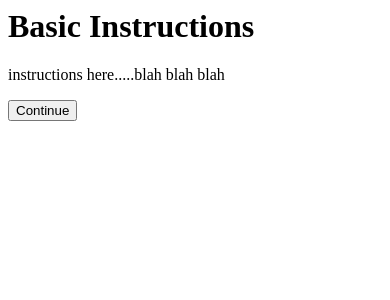
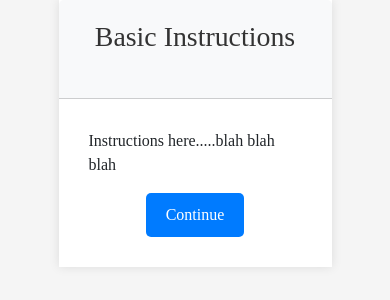
Before and after one commit to allholy/fs-exp_taxonomy, a Django app: page /classurvey/instructions/ in a window 390 px wide. Shown: the top 300 px of the page. Run offline with Django 4.2, Linux system fonts and the light colour scheme.

Commit message:
create base.html, transfer all css to static, fix some forms, restyle

```diff
--- /dev/null
+++ b/classurvey/static/classurvey/css/styles.css
@@ -0,0 +1,113 @@
+body {
+    background-color: #f5f5f5;
+    font-family: "Times New Roman", Times, serif;
+}
+
+h1 {
+    text-align: center;
+    margin-bottom: 25px;
+}
+
+form {
+    display: flex;
+    justify-content: center;
+}
+
+li a:hover:not(.active) {
+    color: white;
+    text-decoration: none;
+  }
+
+
+.button1 {
+    background-color: #d1deec;
+    border-color: #000000;
+    padding: 10px 20px;
+    font-size: 16px;
+    font-weight: bold;
+    margin-top: 20px;
+}
+
+.button-main {
+    background-color: #007bff;
+    color: #fff;
+    border: none;
+    border-radius: 5px;
+    font-size: 16px;
+    padding: 10px 20px;
+    cursor: pointer;
+    transition: background-color 0.2s ease;
+}
+
+.button-main:hover {
+    background-color: #0270e6;
+}
+
+.button-end {
+    margin-top: 10px;
+}
+
+.button-end a:hover {
+    text-decoration: none;
+    color: inherit;
+}
+
+.invisible-link {
+    text-decoration: none;
+    color: inherit;
+}
+
+.container-start {
+    max-width: 600px;
+    margin: 0 auto;
+    padding: 20px;
+    box-shadow: 0 0 10px rgba(0, 0, 0, 0.1);
+    background-color: #fff;
+    position: absolute;
+    top: 30%;
+    left: 50%;
+    transform: translate(-50%, -50%);
+}
+
+.container-instr {
+    width: 70%;
+    margin: auto;
+}
+
+.card {
+    border: none;
+    border-radius: 0;
+    box-shadow: 0 0 10px rgba(0, 0, 0, 0.1);
+}
+
+.card-header.bg-light {
+    background-color: #f8f9fa;
+    color: #333;
+    padding: 20px;
+}
+
+.card-body {
+    padding: 30px;
+}
+
+.brd {
+    border: 2px solid black;
+    padding: 10px;
+    text-align: center;
+}
+
+.pos-end {
+    display: flex;
+    justify-content: center;
+    align-items: center;
+    height: 60vh;
+}
+
+
+/* Responsive styles */
+@media screen and (max-width: 640px) {
+    .container {
+        max-width: 100%;
+        box-shadow: none;
+    }
+}
--- a/classurvey/templates/classurvey/annotate_sound.html
+++ b/classurvey/templates/classurvey/annotate_sound.html
@@ -1,3 +1,5 @@
+{% extends 'classurvey/base.html' %}
+
 {% block content %}
 
     <div style="display: flex; justify-content: center;">
@@ -48,7 +50,7 @@
         {% endfor %}
     </fieldset>
 
-      <input type="submit" value="Vote">
+    <input type="submit" class="btn btn-outline-dark btn-sm" value="Vote">
     </form>
 
 
--- /dev/null
+++ b/classurvey/templates/classurvey/base.html
@@ -0,0 +1,15 @@
+{% load static %}
+
+<!DOCTYPE html>
+<html>
+    <head>
+        <title>Experiment</title>
+        <link rel="stylesheet" href="https://cdn.jsdelivr.net/npm/bootstrap@5.2.3/dist/css/bootstrap.min.css" integrity="sha384-rbsA2VBKQhggwzxH7pPCaAqO46MgnOM80zW1RWuH61DGLwZJEdK2Kadq2F9CUG65" crossorigin="anonymous">
+        <link rel="stylesheet" type="text/css" href="{% static 'classurvey/css/styles.css' %}">
+    </head>
+
+    <body>
+        {% block content %}{% endblock content %}
+        <script src="https://cdn.jsdelivr.net/npm/bootstrap@5.2.3/dist/js/bootstrap.bundle.min.js" integrity="sha384-kenU1KFdBIe4zVF0s0G1M5b4hcpxyD9F7jL+jjXkk+Q2h455rYXK/7HAuoJl+0I4" crossorigin="anonymous"></script>
+    </body>
+</html>
--- a/classurvey/templates/classurvey/instructions.html
+++ b/classurvey/templates/classurvey/instructions.html
@@ -1,10 +1,20 @@
+{% extends 'classurvey/base.html' %}
+
 {% block content %}
-<h1>Basic Instructions</h1>
-<p>
-    instructions here.....blah blah blah
-</p>
-<form method="post" action="{% url 'classurvey:main' %}">
-    {% csrf_token %}
-    <button type="submit" class="btn btn-primary">Continue</button>
-</form>
-{% endblock %}
+
+<div class="container-instr">
+    <div class="card">
+        <div class="card-header bg-light">
+            <h1>Basic Instructions</h1>
+        </div>
+        <div class="card-body">
+            <p>Instructions here.....blah blah blah</p>
+            <form action="{% url 'classurvey:user_details' %}">
+                {% csrf_token %}
+                <button type="submit" class="button-main">Continue</button>
+            </form>
+        </div>
+    </div>
+</div>
+
+{% endblock content %}
```
Also changed, not shown: classurvey/templates/classurvey/end_page.html (+18 -5 lines), classurvey/templates/classurvey/exit_info.html (+9 -4 lines), classurvey/templates/classurvey/home.html (+6 -58 lines), classurvey/templates/classurvey/user_details.html (+11 -5 lines).
